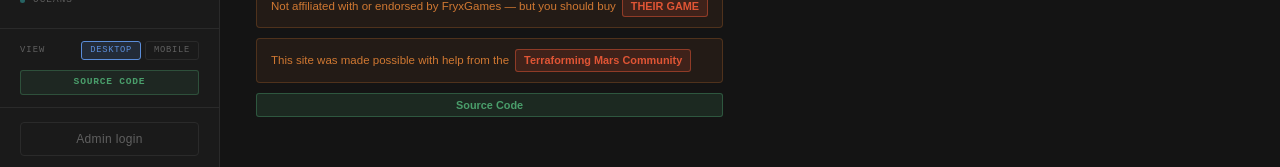
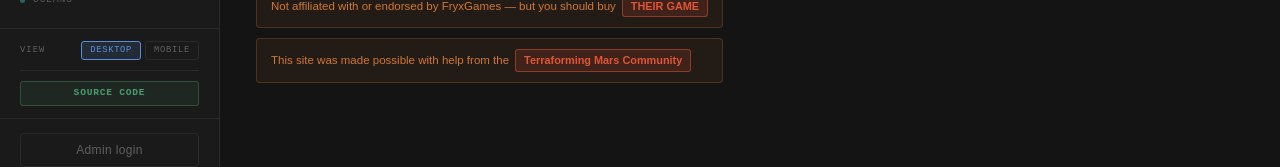
Before and after one commit to alpsten/tm-scoring-statistics, a React (Vite) app: page /tm-scoring-statistics/games in a window 1280 px wide. Shown: the part 556-723 px from the top of the page. Built offline with nearby package versions, Linux system fonts and the light colour scheme; no server answers; the database is empty.

Commit message:
Move Source Code to sidebar with separator line, remove from footer

```diff
--- a/src/components/layout/Layout.tsx
+++ b/src/components/layout/Layout.tsx
@@ -50,7 +50,7 @@ export default function Layout() {
               This site was made possible with help from the
               <a href="https://github.com/terraforming-mars/terraforming-mars" target="_blank" rel="noopener noreferrer" style={orangeBtn}>Terraforming Mars Community</a>
             </div>
-            <a href="https://github.com/alpsten/tm-scoring-statistics" target="_blank" rel="noopener noreferrer" style={{ ...footerCard, ...greenBtn, justifyContent: 'center' }}>Source Code</a>
+
           </div>
         </footer>
       </main>
--- a/src/components/layout/Sidebar.tsx
+++ b/src/components/layout/Sidebar.tsx
@@ -169,14 +169,16 @@ export default function Sidebar({ open, onClose }: SidebarProps) {
             Mobile view is still in development — some layouts may appear unexpected.
           </div>
         )}
+        <div style={{ borderTop: '1px solid var(--bd-sidebar)', marginTop: '10px', paddingTop: '10px' }}>
           <a
             href="https://github.com/alpsten/tm-scoring-statistics"
             target="_blank"
             rel="noopener noreferrer"
-          style={{ display: 'block', marginTop: '10px', padding: '4px 8px', background: 'rgba(74,158,107,0.1)', border: '1px solid rgba(74,158,107,0.35)', borderRadius: '3px', color: '#4a9e6b', fontFamily: 'var(--font-mono)', fontSize: '0.6rem', fontWeight: 600, letterSpacing: '0.08em', textTransform: 'uppercase', textDecoration: 'none', textAlign: 'center' }}
+            style={{ display: 'block', padding: '4px 8px', background: 'rgba(74,158,107,0.1)', border: '1px solid rgba(74,158,107,0.35)', borderRadius: '3px', color: '#4a9e6b', fontFamily: 'var(--font-mono)', fontSize: '0.6rem', fontWeight: 600, letterSpacing: '0.08em', textTransform: 'uppercase', textDecoration: 'none', textAlign: 'center' }}
           >
             Source Code
           </a>
+        </div>
       </div>
 
       {/* Admin / auth section */}
```
Lines whose indentation alone changed are shown as unchanged.
